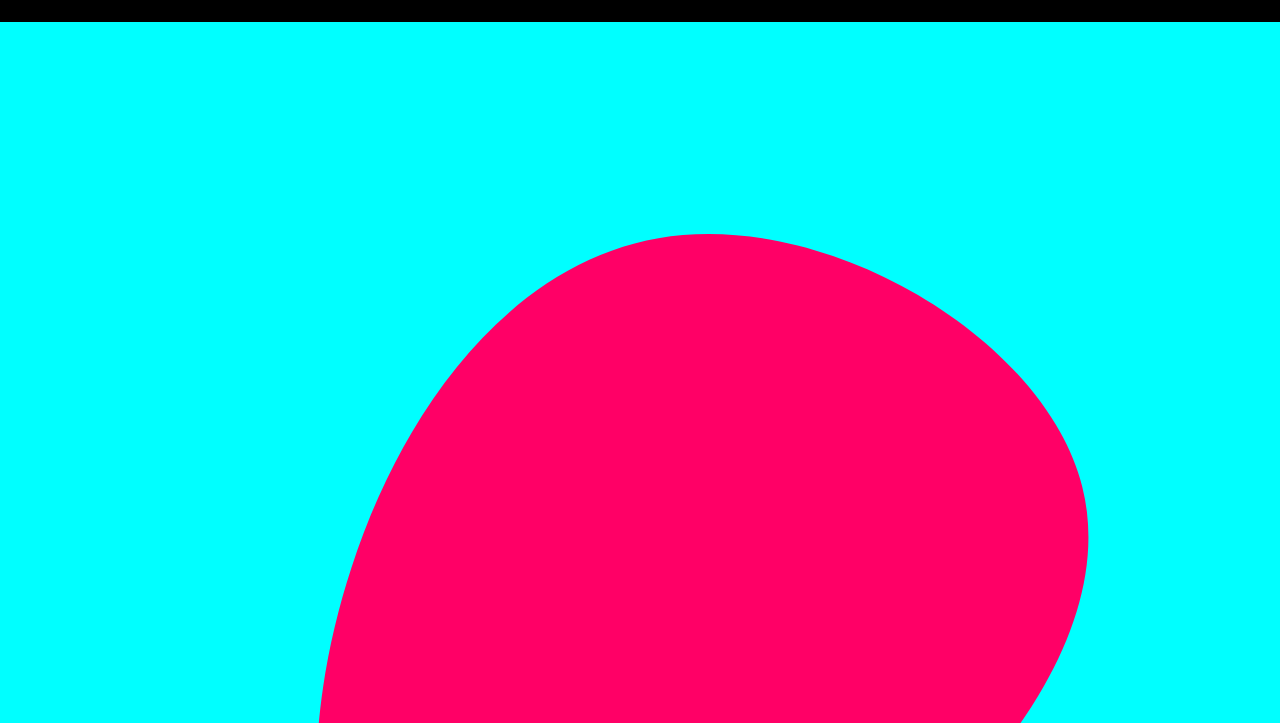
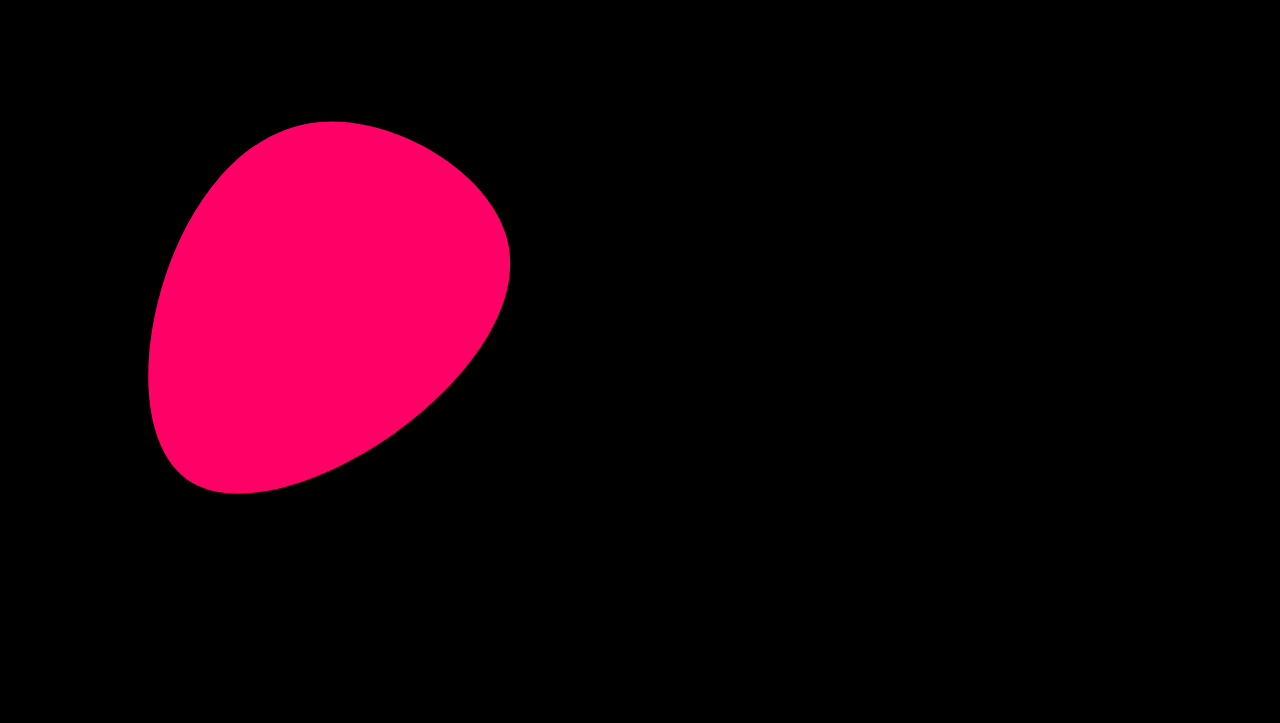
Before and after one commit to asafekauffmann/LandingPage-Home, a plain HTML site: page index.html in a window 1280 px wide. Shown: the part 77-800 px from the top of the page. Drawn offline with Linux system fonts and the light colour scheme.

Commit message:
Update Image

```diff
--- a/index.html
+++ b/index.html
@@ -28,7 +28,7 @@
         </div>
       </div>
 
-      <img src="./images/blob.svg" alt="blob" />
+      <img class="blob" src="./images/blob.svg" alt="blob" />
     </header>
   </body>
 </html>
--- a/style.css
+++ b/style.css
@@ -10,7 +10,7 @@ html, body {
 
 
 body {
-  background-color: aqua;
+  background-color: black;
 }
 
 
@@ -76,6 +76,15 @@ li:hover {
   cursor: pointer;
 }
 
+.blob {
+  position: relative;
+  max-width: 600px;
+}
+
+
+
+
+
 
 @media only screen and (max-width: 768px)  {
   .navigation {
```
